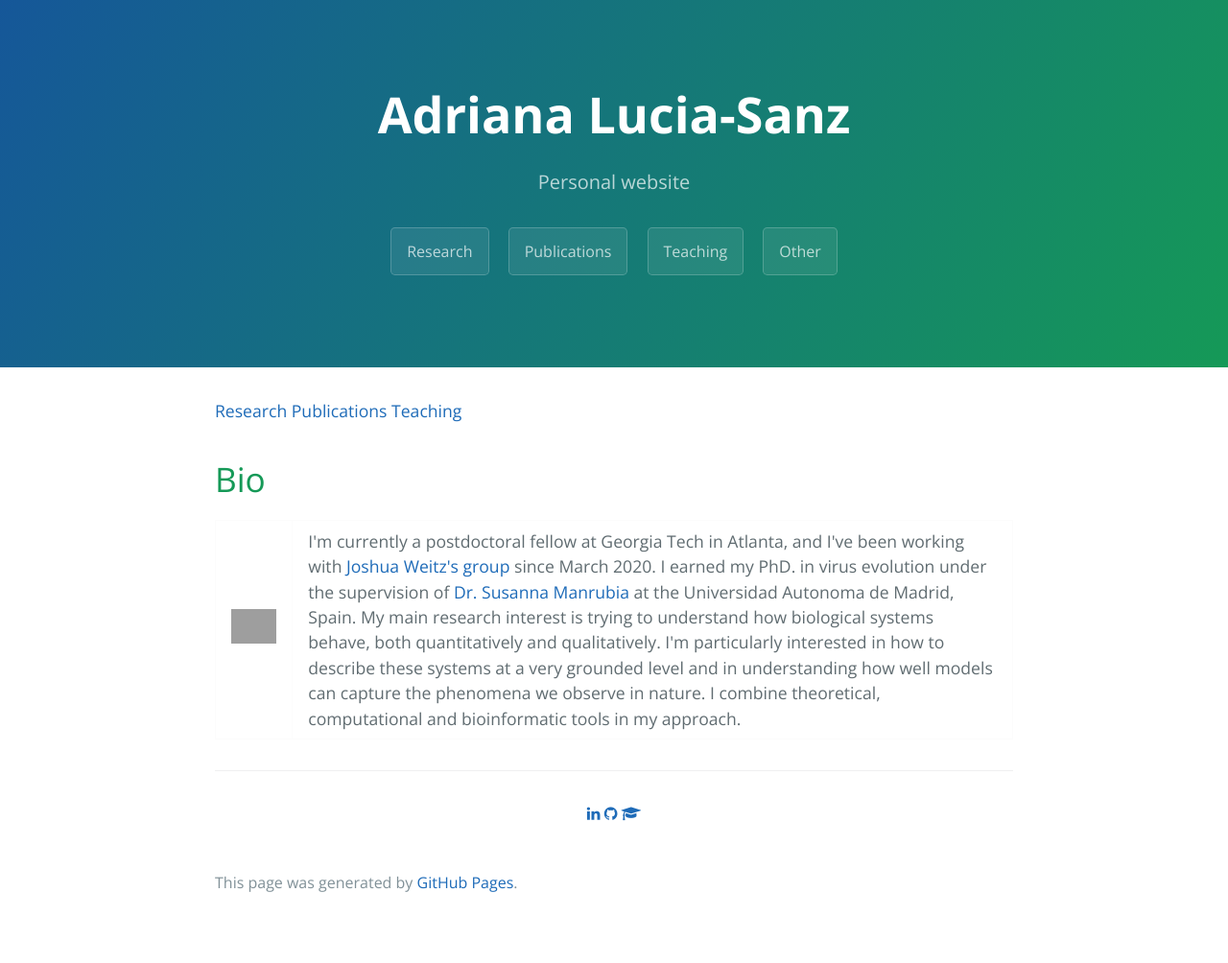
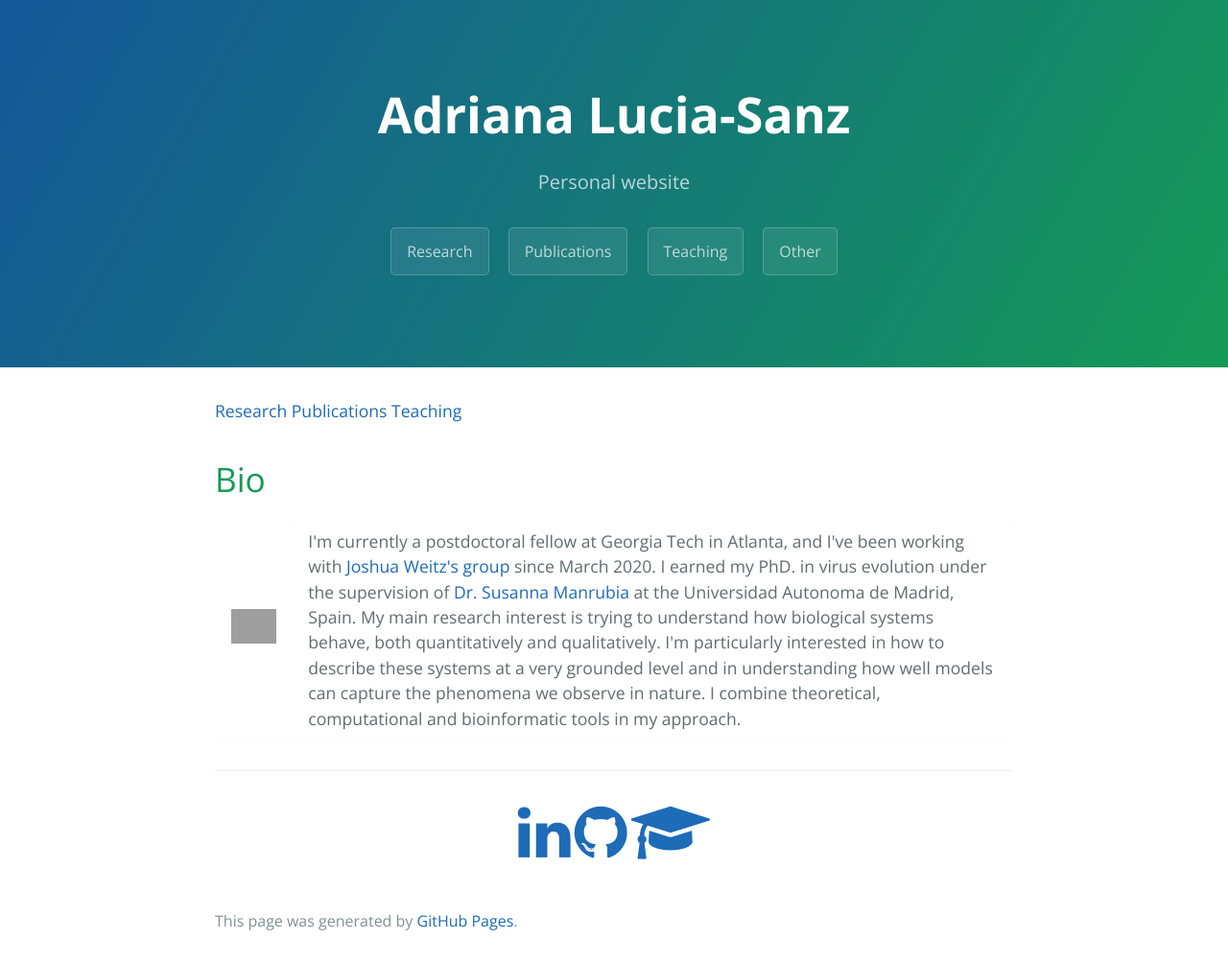
Before and after one commit to aluciasanz/aluciasanz.github.io, a Jekyll site: the page built from index.md, in a window 1280 px wide. Shown: the whole page at 96% size. Built offline with Jekyll 4.4.1, drawn with Linux system fonts in a browser that asks for light colours; before the commit the page ends 964 px from its top, so only the background shows below that; grey boxes are pictures that could not be loaded.

Commit message:
Update default.html

```diff
--- a/_layouts/default.html
+++ b/_layouts/default.html
@@ -31,9 +31,9 @@
       <footer class="site-footer">
 
       <!-- Add font awesome icons -->
-      <center> <a href="http://linkedin.com/in/adriana-lucia-sanz-864bb560" class="fa fa-linkedin fa-2xl"></a>
-      <a href="http://github.com/aluciasanz" class="fa fa-github fa-2xl"></a>
-      <a href="https://scholar.google.com/citations?user=msppx50AAAAJ&hl=en" class="fa fa-graduation-cap fa-2xl"></a> </center>
+      <center> <a href="http://linkedin.com/in/adriana-lucia-sanz-864bb560" class="fa fa-linkedin fa-4x"></a>
+      <a href="http://github.com/aluciasanz" class="fa fa-github fa-4x"></a>
+      <a href="https://scholar.google.com/citations?user=msppx50AAAAJ&hl=en" class="fa fa-graduation-cap fa-4x"></a> </center>
       <br><br>
 
         {% if site.github.is_project_page %}
```
